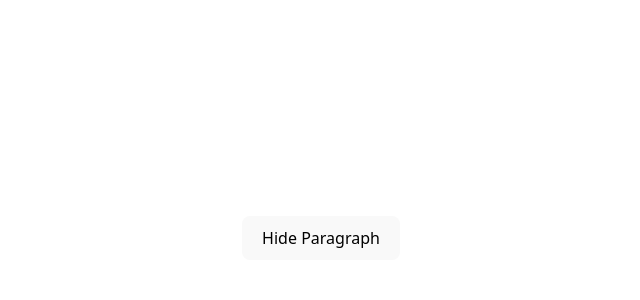
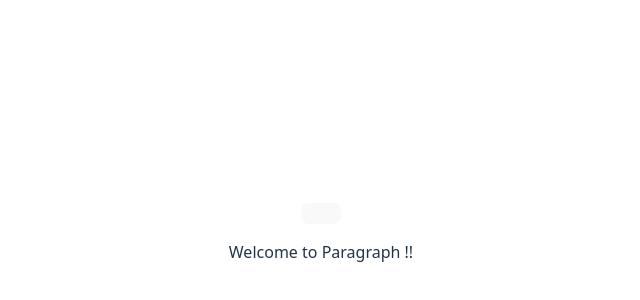
Before and after one commit to pavankumar2974/React-Js, a React (Vite) app in the folder app1/: page / in a window 1280 px wide. Shown: the part 162-462 px from the top of the page, without its empty margins (319-959 px from the left). Built offline with nearby package versions, Linux system fonts and the light colour scheme.

Commit message:
React-js

```diff
--- a/app1/src/Component/ToggleButton.jsx
+++ b/app1/src/Component/ToggleButton.jsx
@@ -32,7 +32,7 @@ export default class ToggleButton extends Component {
         super(props);
 
         this.state = {
-            isVisible: false,
+            isVisible: true,
         };
     }
 
@@ -44,8 +44,8 @@ export default class ToggleButton extends Component {
         return (
             <div>
                 <button onClick={this.toggleParagraph}>
-                    {/* {this.state.isVisible === true ? "show" : "Hide"} - Paragraph */}
-                    {this.state.isVisible ? "Show" : "Hide"} Paragraph
+                    {/* {this.state.isVisible === true ? "show" : "Hide"} - Paragraph
+                    {this.state.isVisible ? "Show" : "Hide"} Paragraph */}
                 </button>
                 {this.state.isVisible && <p>Welcome to Paragraph !!</p>}
             </div>
```
